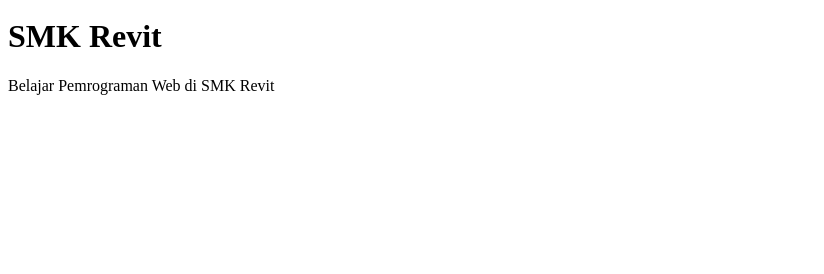
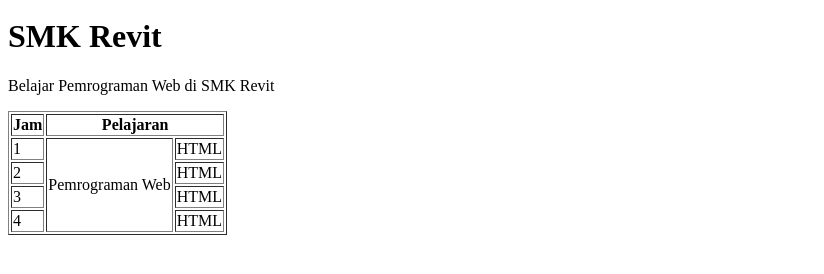
Before and after one commit to SafiaRashidaRaya/html-css, a plain HTML site: page index.html in a window 1280 px wide. Shown: the part 258-532 px from the top of the page, without its empty margins (0-824 px from the left). Drawn offline with Linux system fonts and the light colour scheme.

Commit message:
versi 1.4
komentar dan tabel html

```diff
--- a/index.html
+++ b/index.html
@@ -7,16 +7,48 @@
 </head>
 <body>
     <img src="img/logo.png" alt="logo">
-
+        <!-- list menu -->
     <ul>
         <li>Tentang Kami</li>
         <li>Kontak</li>
         <li>Jurusan</li>
         <li>Alamat</li>
     </ul>
-
+    <!-- judul -->
     <h1>SMK Revit</h1>
     <p>Belajar Pemrograman Web di SMK Revit</p>
 
+    <table border="1px">
+        <thead>
+                <tr>
+                    <th>Jam</th>
+                    <th colspan="2">Pelajaran</th>
+
+                </tr>
+        </thead>
+        <tbody>
+                <tr>
+                    <td>1</td>
+                    <td rowspan="4">Pemrograman Web</td>
+                    <td>HTML</td>
+                </tr>
+                <tr>
+                    <td>2</td>
+
+                    <td>HTML</td>
+                </tr>
+                <tr>
+                    <td>3</td>
+
+                    <td>HTML</td>
+                </tr>
+                <tr>
+                    <td>4</td>
+
+                    <td>HTML</td>
+                </tr>
+        </tbody>
+    </table>
+
 </body>
 </html>
```
